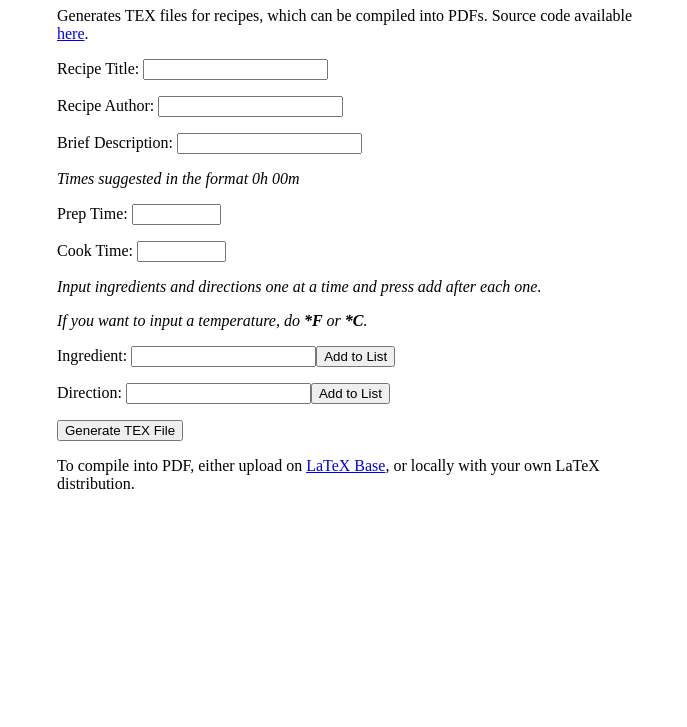
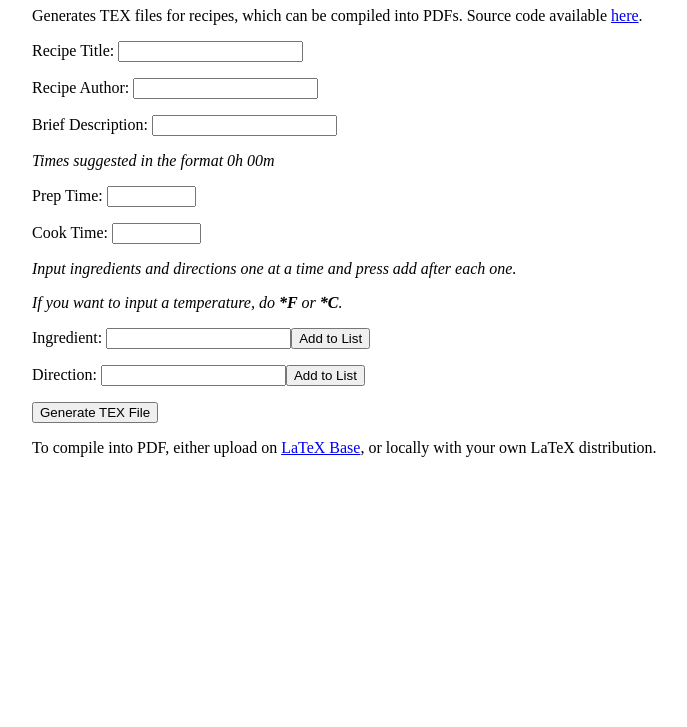
Before and after one commit to slashinfty/pretty-recipes, a plain HTML site: page index.html in a window 1280 px wide. Shown: the part 73-800 px from the top of the page, without its empty margins (283-970 px from the left). Drawn offline with nearby package versions, Linux system fonts and the light colour scheme.

Commit message:
widening css

```diff
--- a/index.css
+++ b/index.css
@@ -1,4 +1,4 @@
 .content {
-    max-width: 600px !important;
+    max-width: 650px !important;
     margin: auto !important;
 }
```
